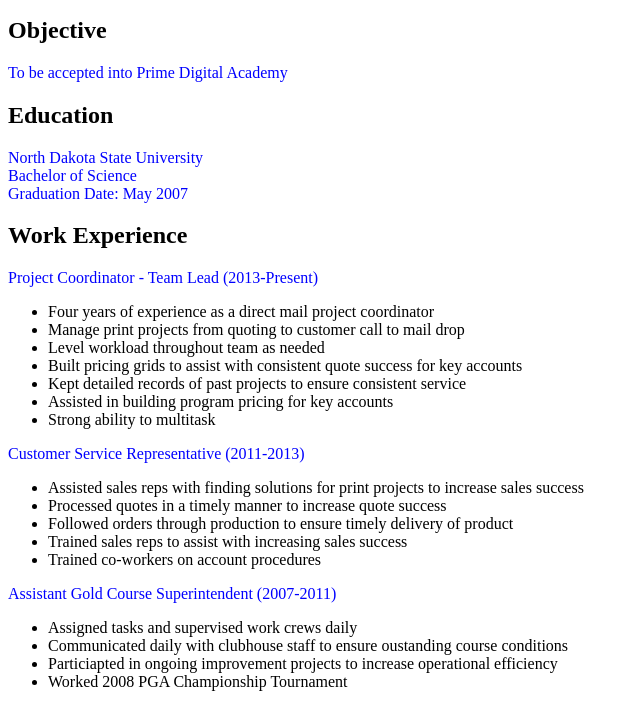
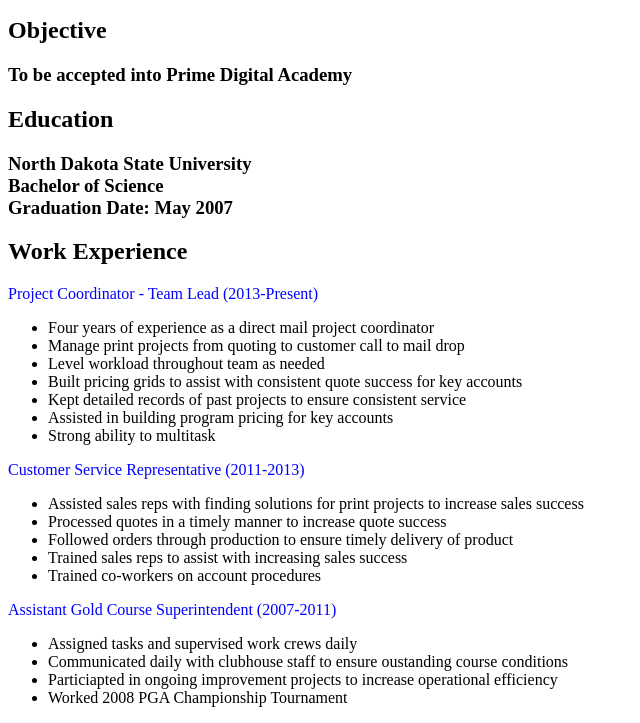
Before and after one commit to kburns17/kburns17.github.io, a plain HTML site: page index.html in a window 1280 px wide. Shown: the part 127-850 px from the top of the page, without its empty margins (0-640 px from the left). Drawn offline with Linux system fonts and the light colour scheme.

Commit message:
Update index.html

```diff
--- a/index.html
+++ b/index.html
@@ -10,11 +10,11 @@
       (763)228-7981 kerryalanburns@gmail.com</h3>
 
     <h2>Objective</h2>
-    <p>To be accepted into Prime Digital Academy</p>
+    <h3>To be accepted into Prime Digital Academy</h3>
     <h2>Education</h2>
-    <p>North Dakota State University<br>
+    <h3>North Dakota State University<br>
        Bachelor of Science<br>
-       Graduation Date: May 2007</p>
+       Graduation Date: May 2007</h3>
     <h2>Work Experience</h2>
     <p>Project Coordinator - Team Lead (2013-Present)</p>
     <ul>
```
